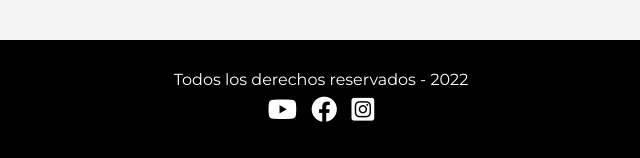
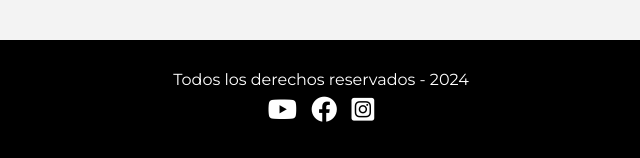
Before and after one commit to MireyaArroyos/Portafolio1, a plain HTML site: page index.html in a window 1280 px wide. Shown: the part 2692-2850 px from the top of the page, 319-959 px from the left. Drawn offline with Linux system fonts and the light colour scheme.

Commit message:
Update index.html

```diff
--- a/index.html
+++ b/index.html
@@ -113,7 +113,7 @@
                     <li>Graphic</li>
                     <li>SEO</li>
                 </ul>
-                <p>I have been providing web design services with great success for 9 years. The client is very happy</p>
+                <p>I</p>
             </div>
             <div class="servicio">
                 <span class="icono"><i class="fa-solid fa-arrow-trend-up"></i></span>
@@ -124,7 +124,7 @@
                     <li>Graphic</li>
                     <li>SEO</li>
                 </ul>
-                <p>I have been providing web design services with great success for 9 years. The client is very happy</p>
+                <p>I </p>
             </div>
         </div>
         <div class="fila">
@@ -141,14 +141,14 @@
             </div>
             <div class="servicio">
                 <span class="icono"><i class="fa-solid fa-palette"></i></span>
-                <h4>Diseñador Gráfico</h4>
+                <h4> </h4>
                 <hr>
                 <ul class="servicios-tag">
                     <li>Web</li>
                     <li>Graphic</li>
                     <li>SEO</li>
                 </ul>
-                <p>I have been providing web design services with great success for 9 years. The client is very happy</p>
+                <p>I </p>
             </div>
             <div class="servicio">
                 <span class="icono"><i class="fa-solid fa-person-circle-question"></i></span>
@@ -159,7 +159,7 @@
                     <li>Graphic</li>
                     <li>SEO</li>
                 </ul>
-                <p>I have been providing web design services with great success for 9 years. The client is very happy</p>
+                <p>I </p>
             </div>
         </div>
     </section>-->
@@ -307,7 +307,7 @@
 
     <!-- SECCION FOOTER -->
     <footer>
-        <p>Todos los derechos reservados - 2022</p>
+        <p>Todos los derechos reservados - 2024</p>
         <div class="redes">
             <a href="#"><i class="fa-brands fa-youtube"></i></a>
             <a href="#"><i class="fa-brands fa-facebook"></i></a>
```
